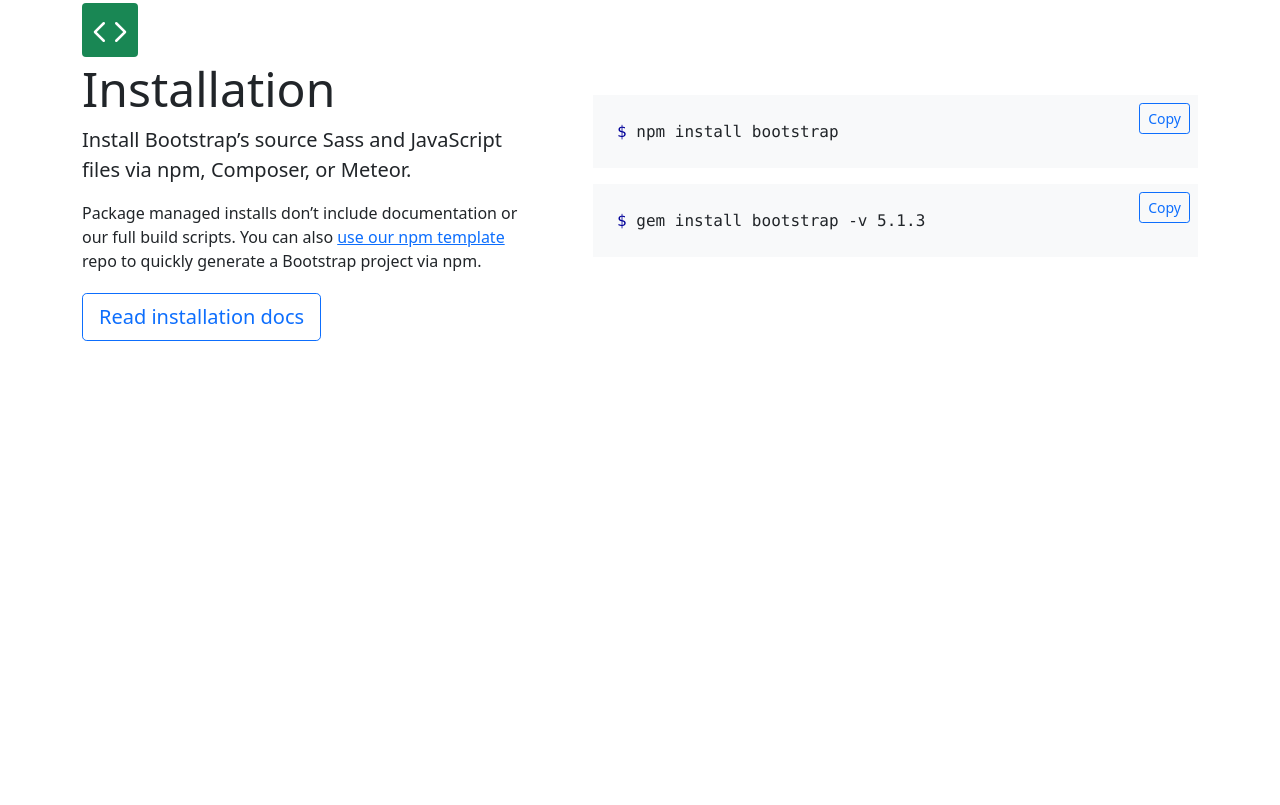
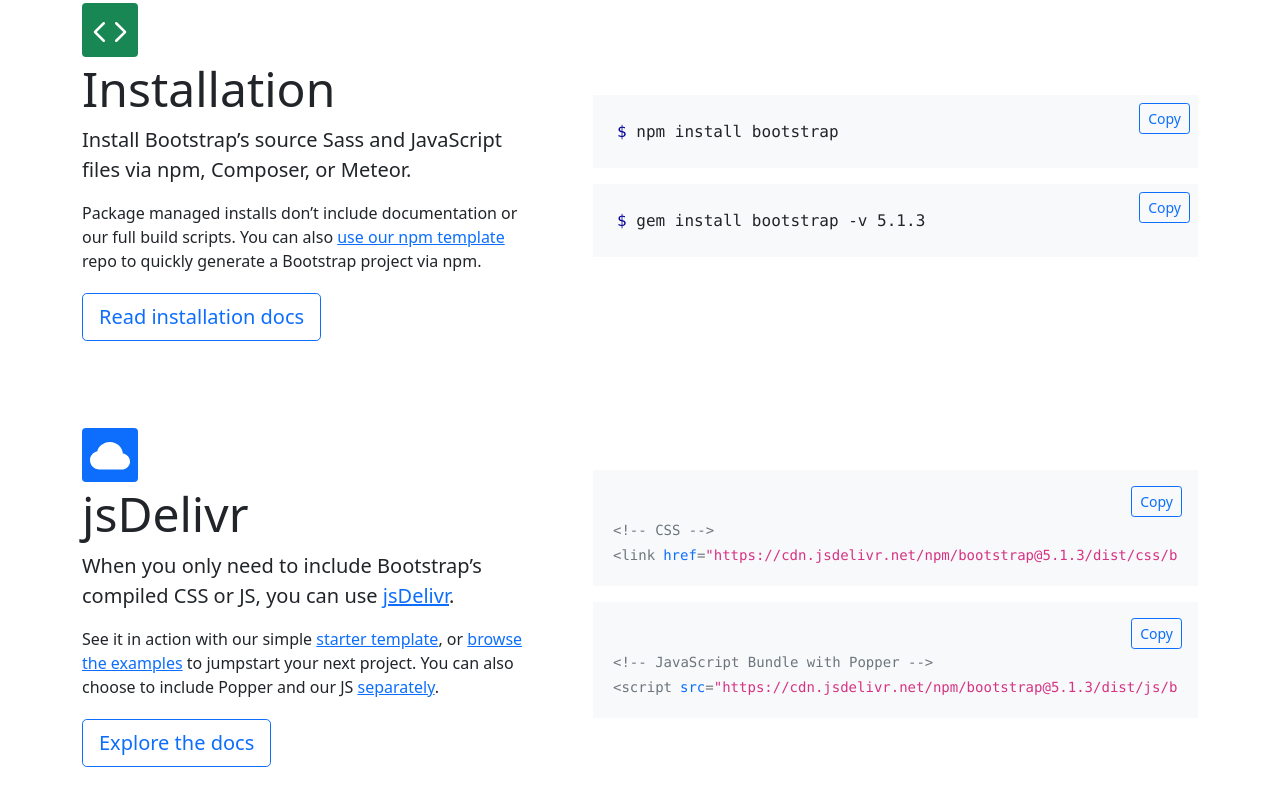
Before and after one commit to zehraikizler/bootstrap-clone, a plain HTML site: page index.html in a window 1280 px wide. Shown: the part 838-1643 px from the top of the page. Before the commit the page ends 1227 px from the top, so only its background shows below. Drawn offline with nearby package versions, Linux system fonts and the light colour scheme.

Commit message:
jsDelivr finished

```diff
--- a/index.html
+++ b/index.html
@@ -260,7 +260,10 @@
         </div>
         <div class="col-7 d-flex align-items-center ps-5">
           <div class="gap-2 w-100">
-            <div class="d-flex justify-content-between" style="background-color: #f8f9fa">
+            <div
+              class="d-flex justify-content-between"
+              style="background-color: #f8f9fa"
+            >
               <div class="p-4">
                 <code class="text-dark" style="font-size: inherit">
                   <span style="color: #009; user-select: none">$</span> npm
@@ -271,7 +274,10 @@
                 <button class="btn btn-outline-primary btn-sm">Copy</button>
               </div>
             </div>
-              <div class="d-flex justify-content-between mt-3" style="background-color: #f8f9fa">
+            <div
+              class="d-flex justify-content-between mt-3"
+              style="background-color: #f8f9fa"
+            >
               <div class="p-4">
                 <code class="text-dark" style="font-size: inherit">
                   <span style="color: #009; user-select: none">$</span>
@@ -288,6 +294,109 @@
     </div>
     <!-- Installation End -->
 
+    <!-- jsDelivr Start -->
+    <div class="container my-5">
+      <div class="row pt-5">
+        <div class="col-5">
+          <span class="px-2 py-3 rounded bg-primary">
+            <svg
+              xmlns="http://www.w3.org/2000/svg"
+              width="40"
+              height="40"
+              fill="white"
+              class="bi bi-cloud-fill"
+              viewBox="0 0 16 16"
+            >
+              <path
+                d="M4.406 3.342A5.53 5.53 0 0 1 8 2c2.69 0 4.923 2 5.166 4.579C14.758 6.804 16 8.137 16 9.773 16 11.569 14.502 13 12.687 13H3.781C1.708 13 0 11.366 0 9.318c0-1.763 1.266-3.223 2.942-3.593.143-.863.698-1.723 1.464-2.383z"
+              />
+            </svg>
+          </span>
+          <h2 class="display-5 my-2 fw-normal">jsDelivr</h2>
+          <p class="lead fw-normal">
+            When you only need to include Bootstrap’s compiled CSS or JS, you
+            can use <a href="#">jsDelivr</a>.
+          </p>
+          <p>
+            See it in action with our simple
+            <a href="#">starter template</a>, or
+            <a href="#">browse the examples</a>
+            to jumpstart your next project. You can also choose to include
+            Popper and our JS
+            <a href="#">separately</a>.
+          </p>
+          <button class="btn btn-outline-primary btn-lg mt-1">
+            Explore the docs
+          </button>
+        </div>
+        <div class="col-7 d-flex align-items-center ps-5">
+          <div class="gap-2 w-100 pb-3">
+            <div class="p-3" style="background-color: #f8f9fa">
+              <div class="d-flex">
+                <button class="btn btn-outline-primary btn-sm ms-auto">
+                  Copy
+                </button>
+              </div>
+              <div>
+                <code class="ms-1 text-secondary">&lt;!-- CSS --></code>
+              </div>
+              <div
+                class="m-1"
+                style="white-space: nowrap; width: auto; overflow-x: scroll"
+              >
+                <code class="d-flex">
+                  <span class="text-secondary">&lt;link</span>
+                  <span class="text-primary ms-2">href</span>
+                  <span class="text-secondary">=</span>
+                  "https://cdn.jsdelivr.net/npm/bootstrap@5.1.3/dist/css/bootstrap.min.css"
+                  <span class="text-primary ms-2">rel</span>
+                  <span class="text-secondary">=</span>
+                  "stylesheet"
+                  <span class="text-primary ms-2">integrity</span>
+                  <span class="text-secondary">=</span>
+                  "sha384-1BmE4kWBq78iYhFldvKuhfTAU6auU8tT94WrHftjDbrCEXSU1oBoqyl2QvZ6jIW3"
+                  <span class="text-primary ms-2">crossorigin</span>
+                  <span class="text-secondary">=</span>
+                  "anonymous">
+                </code>
+              </div>
+            </div>
+            <div class="p-3 mt-3" style="background-color: #f8f9fa">
+              <div class="d-flex">
+                <button class="btn btn-outline-primary btn-sm ms-auto">
+                  Copy
+                </button>
+              </div>
+              <div>
+                <code class="ms-1 text-secondary"
+                  >&lt;!-- JavaScript Bundle with Popper --></code
+                >
+              </div>
+              <div
+                class="m-1"
+                style="white-space: nowrap; width: auto; overflow-x: scroll"
+              >
+                <code class="d-flex">
+                  <span class="text-secondary">&lt;script</span>
+                  <span class="text-primary ms-2">src</span>
+                  <span class="text-secondary">=</span>
+                  "https://cdn.jsdelivr.net/npm/bootstrap@5.1.3/dist/js/bootstrap.bundle.min.js"
+                  <span class="text-primary ms-2">integrity</span>
+                  <span class="text-secondary">=</span>
+                  "sha384-ka7Sk0Gln4gmtz2MlQnikT1wXgYsOg+OMhuP+IlRH9sENBO0LRn5q+8nbTov4+1p"
+                  <span class="text-primary ms-2">crossorigin</span>
+                  <span class="text-secondary">=</span>
+                  "anonymous"
+                  <span class="text-secondary"> >&lt; /script> </span>
+                </code>
+              </div>
+            </div>
+          </div>
+        </div>
+      </div>
+    </div>
+    <!-- jsDelivr End -->
+
     <!--JS-->
     <script
       src="https://cdn.jsdelivr.net/npm/bootstrap@5.1.3/dist/js/bootstrap.bundle.min.js"
```
Lines whose indentation alone changed are shown as unchanged.
